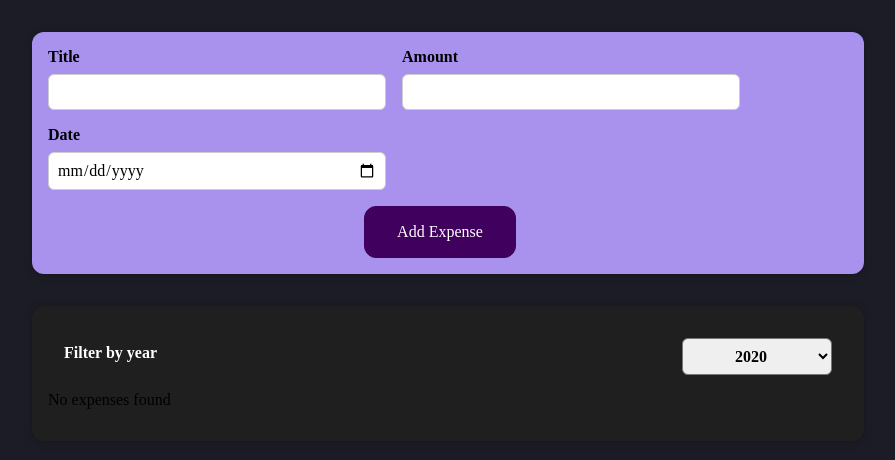
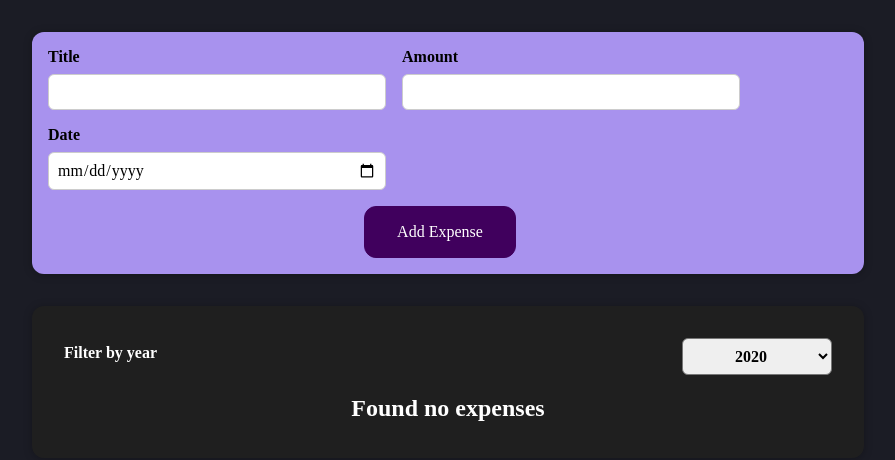
Before and after one commit to daltavida/Miness, a React (Create React App) app: page / in a window 1280 px wide. Shown: the top 460 px of the page, without its empty margins (192-1087 px from the left). Built offline with nearby package versions, Linux system fonts and the light colour scheme.

Commit message:
Create expenses list component

```diff
--- a/src/components/Expenses/Expenses.js
+++ b/src/components/Expenses/Expenses.js
@@ -1,8 +1,8 @@
 import './Expenses.css';
-import ExpenseItem from './ExpenseItem';
 import Card from '../UI/Card';
 import ExpensesFilter from './ExpenseFilter';
 import { useState } from 'react';
+import ExpensesList from './ExpensesList';
 
 const Expenses = (props) => {
   const [year, setYear] = useState('2020');
@@ -15,26 +15,11 @@ const Expenses = (props) => {
     return expense.date.getFullYear() === year * 1;
   });
 
-  let expensesContent = <p>No expenses found</p>;
-
-  if (filteredExpenses.length > 0) {
-    expensesContent = filteredExpenses.map((expense) => {
-      return (
-        <ExpenseItem
-          key={expense.id}
-          title={expense.title}
-          amount={expense.amount}
-          date={expense.date}
-        />
-      );
-    });
-  }
-
   return (
     <div>
       <Card className="expenses">
         <ExpensesFilter onFilterChange={filterChange} year={year} />
-        {expensesContent}
+        <ExpensesList items={filteredExpenses} />
       </Card>
     </div>
   );
--- /dev/null
+++ b/src/components/Expenses/ExpensesList.css
@@ -0,0 +1,9 @@
+.expenses-list {
+  list-style: none;
+  padding: 0;
+}
+
+.expenses-list__fallback {
+  color: white;
+  text-align: center;
+}
--- /dev/null
+++ b/src/components/Expenses/ExpensesList.js
@@ -0,0 +1,23 @@
+import ExpenseItem from './ExpenseItem';
+import './ExpensesList.css';
+
+const ExpensesList = (props) => {
+  if (props.items.length === 0) {
+    return <h2 className="expenses-list__fallback">Found no expenses</h2>;
+  }
+
+  return (
+    <ul className="expenses-list">
+      {props.items.map((expense) => (
+        <ExpenseItem
+          key={expense.id}
+          title={expense.title}
+          amount={expense.amount}
+          date={expense.date}
+        />
+      ))}
+    </ul>
+  );
+};
+
+export default ExpensesList;
```
